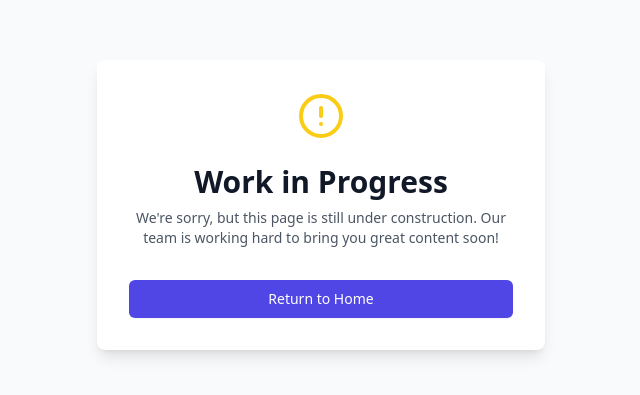
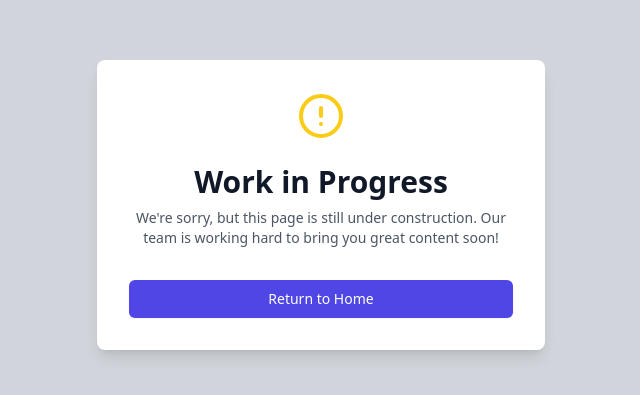
Before and after one commit to johnobriendev/tremendoClient, a React (Vite) app: page /workinprogress in a window 1280 px wide. Shown: the part 195-590 px from the top of the page, without its empty margins (319-959 px from the left). Built offline with nearby package versions, Linux system fonts and the light colour scheme.

Commit message:
change WIP page background

```diff
--- a/src/components/WorkInProgressPage.jsx
+++ b/src/components/WorkInProgressPage.jsx
@@ -3,7 +3,7 @@
 
 const WorkInProgress = () => {
   return (
-    <div className="min-h-screen flex items-center justify-center bg-gray-50">
+    <div className="min-h-screen flex items-center justify-center bg-gray-300">
       <div className="max-w-md w-full space-y-8 p-8 bg-white shadow-lg rounded-lg">
         <div className="text-center">
           <AlertCircle className="mx-auto h-12 w-12 text-yellow-400" />
```
